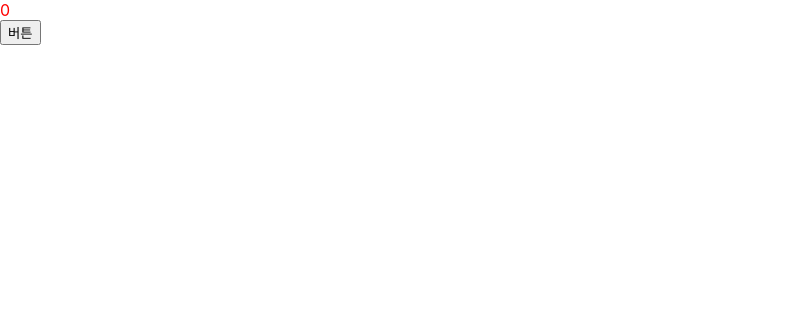
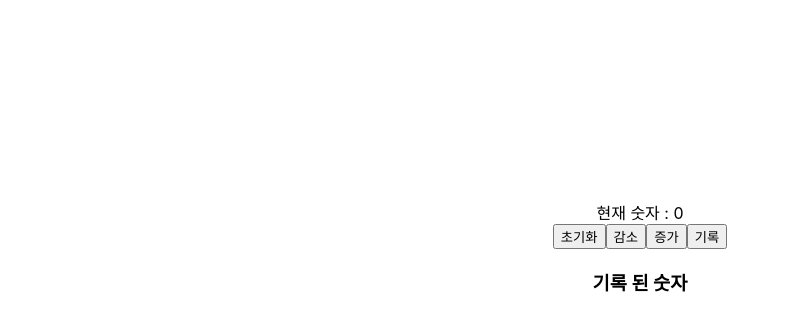
Before and after one commit to INDIRA-JE/react-add-study, a React (Create React App) app: page / in a window 1280 px wide. Shown: the top 330 px of the page, without its empty margins (0-790 px from the left). Built offline with nearby package versions, Linux system fonts and the light colour scheme.

Commit message:
useState로 숫자 기록, 리스팅

```diff
--- a/src/App.css
+++ b/src/App.css
@@ -1,4 +1,11 @@
 /* Style Class 적용 */
-.number {
-  color: red;
+.App {
+  /* ?? 바깥쪽 여백 */
+  /* margin: 0 auto; */
+  /* 2. 바깥위쪽 여백 */
+  margin-top: 200px;
+  /* 1. 텍스트 정렬 방향 */
+  text-align: center;
+  /* ?? 가로(width) 길이(height(세로 길이)) */
+  /* width: 400px; */
 }
--- a/src/App.js
+++ b/src/App.js
@@ -1,22 +1,60 @@
 import React, { useState } from "react";
-import logo from "./logo.svg";
 import "./App.css";
 
+/** 4. 일반변수 vs useState
+        일반변수 : 새로고침 해야 렌더
+        useState : 값이 변경되면 자동으로 렌더
+ */
+// function App() {
+//   let [num, setNum] = useState(0);
+//   console.log("num : ", num);
+
+//   return (
+//     <div className="App">
+//       <div></div>
+//     </div>
+//   );
+// }
+
+// export default App;
+// ㅡㅡㅡㅡㅡㅡㅡㅡㅡㅡㅡㅡㅡㅡㅡㅡㅡㅡㅡㅡㅡㅡㅡㅡㅡㅡㅡㅡㅡㅡㅡㅡㅡㅡㅡㅡㅡㅡㅡㅡㅡㅡ
+
+/** 6. useState로 숫자 기록, 리스팅 (게시물 리스팅 처리 연습)
+        1. 현재 숫자 출력
+        2. 버튼을 눌러서 증가, 감소 수현
+        3. 저장 버튼을 눌러서 현재 숫자 저장(저장 시 숫자 초기화)
+        4. 리스트로 저장된 숫자 보여주기
+ */
 function App() {
-  let [num, setNum] = useState(0);
+  const [num, setNum] = useState(0);
   console.log("num : ", num);
 
-  /**
-   * 일반변수 : 새로고침 해야 렌더
-   * useState : 값이 변경되면 자동으로 렌더
-   */
+  // 숫자가 저장될 공간 [배열]
+  const [numList, setNumList] = useState([]);
+  console.log("numList : ", numList);
+  // numRecoding : 기록 함수
+  function numRecoding() {
+    setNumList([...numList, num]); // setNulList가 돌아가면 -> [numList 배열]을 넣어주고 -> num(현재숫자)를 저장해준다
+
+    setNum(0);
+  }
 
   return (
     <div className="App">
-      <header className="App-header">
-        <div className="number">{num}</div> {/** Style Class : number 적용 */}
-        <button onClick={() => setNum((num = num + 1))}>버튼</button>
-      </header>
+      <div>현재 숫자 : {num}</div>
+      <button onClick={() => setNum(0)}>초기화</button>
+      <button onClick={() => setNum(num - 1)}>감소</button>
+      <button onClick={() => setNum(num + 1)}>증가</button>
+      <button onClick={numRecoding}>기록</button>
+      <div>
+        <h3>기록 된 숫자</h3>
+        <ul>
+          {/* 기록된 숫자 표시 & 설명 : numList배열에서 map형식으로 num이라는 이름으로 빼오겠다 => 빼오면 li통해서 num을 넣어준다*/}
+          {numList.map((num) => (
+            <li>{num}</li>
+          ))}
+        </ul>
+      </div>
     </div>
   );
 }
```
